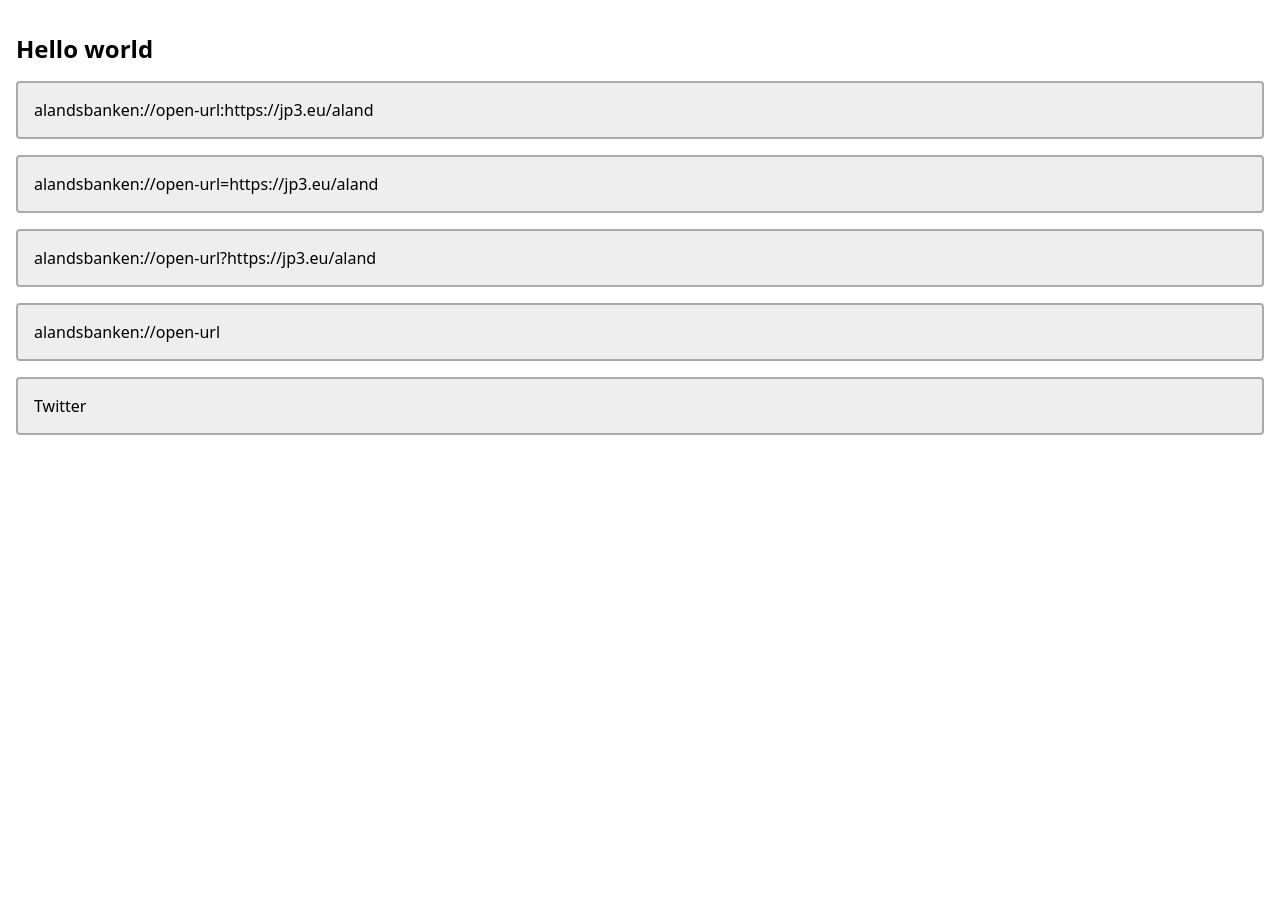
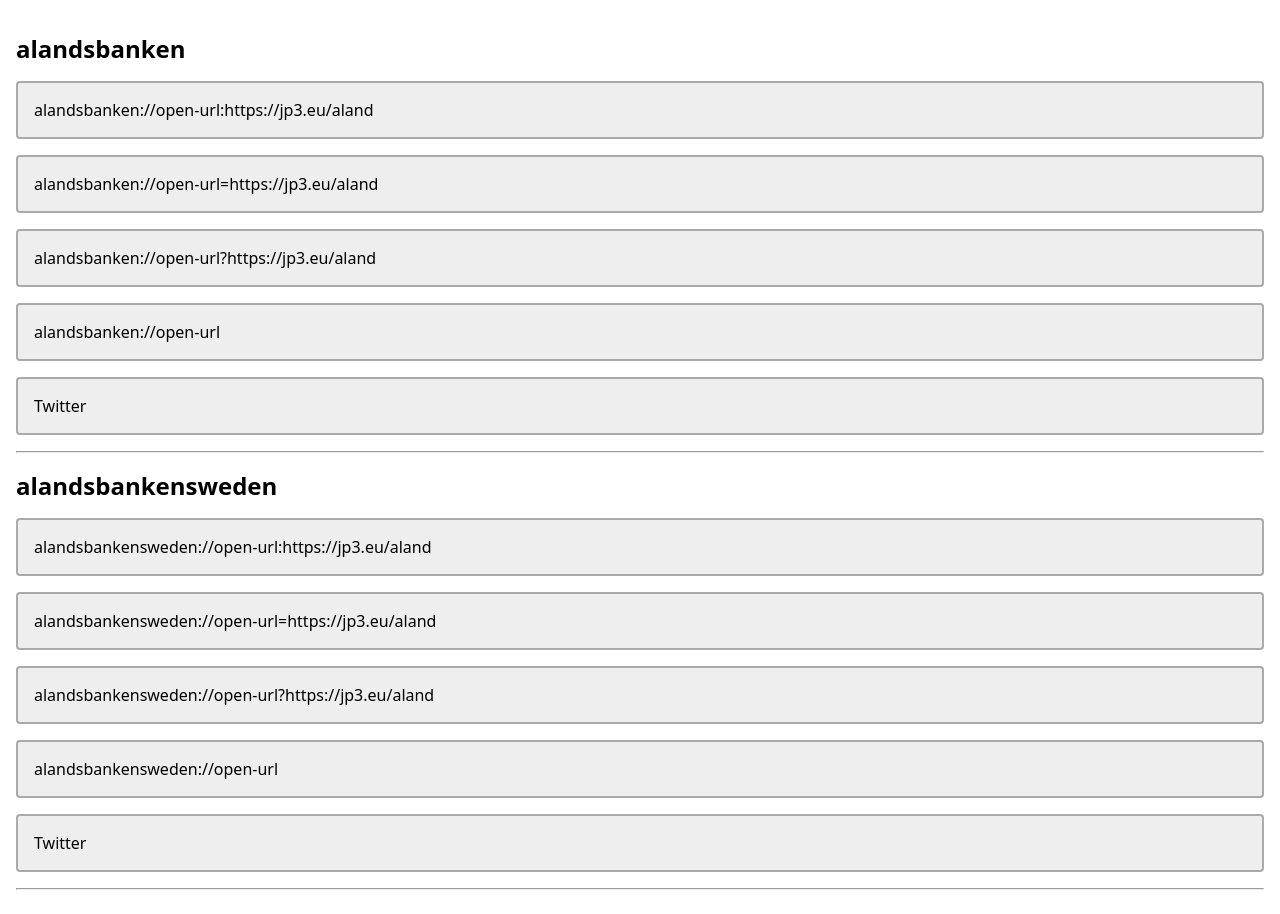
Before and after one commit to mathiashellsing/web-platform-rkefvk, a plain HTML site: page index.html in a window 1280 px wide. Before the commit the page ends 800 px from the top, so only its background shows below. Drawn offline with Linux system fonts and the light colour scheme.

Commit message:
added alandsbankensweden

```diff
--- a/index.html
+++ b/index.html
@@ -13,12 +13,22 @@
   </head>
   <body>
     <main>
-      <h1>Hello world</h1>
+      <h1>alandsbanken</h1>
       <a href="alandsbanken://open-url:https://jp3.eu/aland">alandsbanken://open-url:https://jp3.eu/aland</a>
       <a href="alandsbanken://open-url=https://jp3.eu/aland">alandsbanken://open-url=https://jp3.eu/aland</a>
       <a href="alandsbanken://open-url?https://jp3.eu/aland">alandsbanken://open-url?https://jp3.eu/aland</a>
       <a href="alandsbanken://open-url">alandsbanken://open-url</a>
       <a href="twitter://user?screen_name=ler">Twitter</a>
+      <hr>
+      <h1>alandsbankensweden</h1>
+      <a href="alandsbankensweden://open-url:https://jp3.eu/aland">alandsbankensweden://open-url:https://jp3.eu/aland</a>
+      <a href="alandsbankensweden://open-url=https://jp3.eu/aland">alandsbankensweden://open-url=https://jp3.eu/aland</a>
+      <a href="alandsbankensweden://open-url?https://jp3.eu/aland">alandsbankensweden://open-url?https://jp3.eu/aland</a>
+      <a href="alandsbankensweden://open-url">alandsbankensweden://open-url</a>
+      <a href="twitter://user?screen_name=ler">Twitter</a>
+      <hr>
+
+
     </main>
   </body>
 </html>
```
